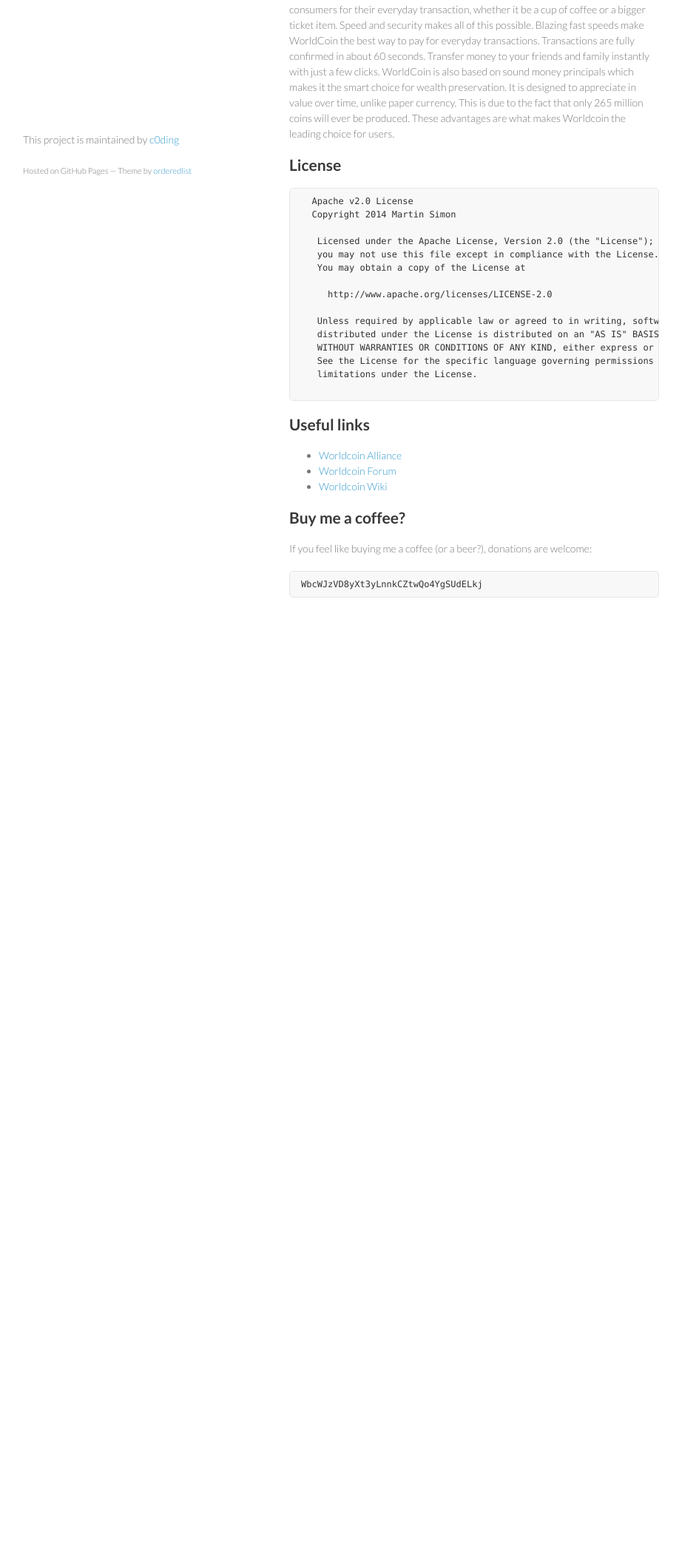
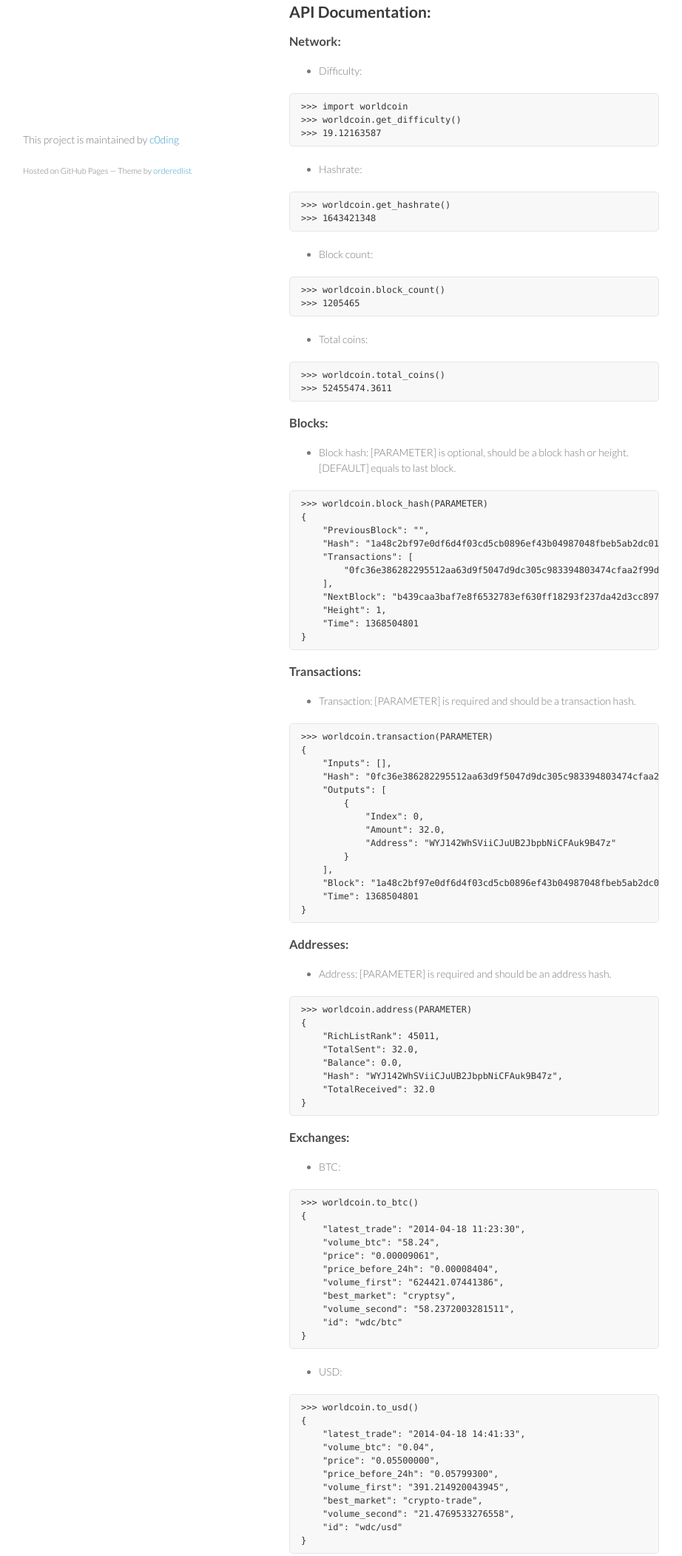
Before and after one commit to barnumbirr/worldcoin-api, a plain HTML site: page index.html in a window 1280 px wide. Shown: the part 490-2594 px from the top of the page at 74% size, without its empty margins (179-1101 px from the left). Before the commit the page ends 1368 px from the top, so only its background shows below. Drawn offline with Linux system fonts and the light colour scheme.

Commit message:
Create gh-pages branch via GitHub

```diff
--- a/index.html
+++ b/index.html
@@ -32,26 +32,136 @@
 <a name="-worldcoin-api" class="anchor" href="#-worldcoin-api"><span class="octicon octicon-link"></span></a><img src="https://raw.github.com/c0ding/worldcoin-api/master/doc/worldcoin.png" height="55" alt="worldcoin" title="worldcoin"> worldcoin-api</h1>
 
 <h2>
-<a name="usage" class="anchor" href="#usage"><span class="octicon octicon-link"></span></a>Usage</h2>
-
-<pre><code>&gt;&gt;&gt; import worldcoin
-&gt;&gt;&gt; worldcoin.get_difficulty()
-&gt;&gt;&gt; 16.26932454
-&gt;&gt;&gt; worldcoin.get_block_count()
-&gt;&gt;&gt; 1203137
-&gt;&gt;&gt; worldcoin.get_total_wdc()
-&gt;&gt;&gt; 52345602.5535
-</code></pre>
-
-<h2>
-<a name="more-about-worldcoin" class="anchor" href="#more-about-worldcoin"><span class="octicon octicon-link"></span></a>More about Worldcoin</h2>
+<a name="more-about-worldcoin" class="anchor" href="#more-about-worldcoin"><span class="octicon octicon-link"></span></a>More about Worldcoin:</h2>
 
 <p>WorldCoin is designed to be the digital currency of the future. At the forefront is it's' blazing fast speed. Your transaction will be fully confirmed in about 60 seconds or less.</p>
 
 <p>The major goal is to become the cryptocurrency of choice for merchants and consumers for their everyday transaction, whether it be a cup of coffee or a bigger ticket item. Speed and security makes all of this possible. Blazing fast speeds make WorldCoin the best way to pay for everyday transactions. Transactions are fully confirmed in about 60 seconds. Transfer money to your friends and family instantly with just a few clicks. WorldCoin is also based on sound money principals which makes it the smart choice for wealth preservation. It is designed to appreciate in value over time, unlike paper currency. This is due to the fact that only 265 million coins will ever be produced. These advantages are what makes Worldcoin the leading choice for users.</p>
 
 <h2>
-<a name="license" class="anchor" href="#license"><span class="octicon octicon-link"></span></a>License</h2>
+<a name="api-documentation" class="anchor" href="#api-documentation"><span class="octicon octicon-link"></span></a>API Documentation:</h2>
+
+<h3>
+<a name="network" class="anchor" href="#network"><span class="octicon octicon-link"></span></a>Network:</h3>
+
+<ul>
+<li>Difficulty:</li>
+</ul><pre><code>&gt;&gt;&gt; import worldcoin
+&gt;&gt;&gt; worldcoin.get_difficulty()
+&gt;&gt;&gt; 19.12163587
+</code></pre>
+
+<ul>
+<li>Hashrate:</li>
+</ul><pre><code>&gt;&gt;&gt; worldcoin.get_hashrate()
+&gt;&gt;&gt; 1643421348
+</code></pre>
+
+<ul>
+<li>Block count:</li>
+</ul><pre><code>&gt;&gt;&gt; worldcoin.block_count()
+&gt;&gt;&gt; 1205465
+</code></pre>
+
+<ul>
+<li>Total coins:</li>
+</ul><pre><code>&gt;&gt;&gt; worldcoin.total_coins()
+&gt;&gt;&gt; 52455474.3611
+</code></pre>
+
+<h3>
+<a name="blocks" class="anchor" href="#blocks"><span class="octicon octicon-link"></span></a>Blocks:</h3>
+
+<ul>
+<li>Block hash:
+[PARAMETER] is optional, should be a block hash or height.
+[DEFAULT] equals to last block.</li>
+</ul><pre><code>&gt;&gt;&gt; worldcoin.block_hash(PARAMETER)
+{
+    "PreviousBlock": "",
+    "Hash": "1a48c2bf97e0df6d4f03cd5cb0896ef43b04987048fbeb5ab2dc013335e40731",
+    "Transactions": [
+        "0fc36e386282295512aa63d9f5047d9dc305c983394803474cfaa2f99d7e1bd0"
+    ],
+    "NextBlock": "b439caa3baf7e8f6532783ef630ff18293f237da42d3cc8975620d3e3ca96bb3",
+    "Height": 1,
+    "Time": 1368504801
+}
+</code></pre>
+
+<h3>
+<a name="transactions" class="anchor" href="#transactions"><span class="octicon octicon-link"></span></a>Transactions:</h3>
+
+<ul>
+<li>Transaction:
+[PARAMETER] is required and should be a transaction hash.</li>
+</ul><pre><code>&gt;&gt;&gt; worldcoin.transaction(PARAMETER)
+{
+    "Inputs": [],
+    "Hash": "0fc36e386282295512aa63d9f5047d9dc305c983394803474cfaa2f99d7e1bd0",
+    "Outputs": [
+        {
+            "Index": 0,
+            "Amount": 32.0,
+            "Address": "WYJ142WhSViiCJuUB2JbpbNiCFAuk9B47z"
+        }
+    ],
+    "Block": "1a48c2bf97e0df6d4f03cd5cb0896ef43b04987048fbeb5ab2dc013335e40731",
+    "Time": 1368504801
+}
+</code></pre>
+
+<h3>
+<a name="addresses" class="anchor" href="#addresses"><span class="octicon octicon-link"></span></a>Addresses:</h3>
+
+<ul>
+<li>Address:
+[PARAMETER] is required and should be an address hash.</li>
+</ul><pre><code>&gt;&gt;&gt; worldcoin.address(PARAMETER)
+{
+    "RichListRank": 45011,
+    "TotalSent": 32.0,
+    "Balance": 0.0,
+    "Hash": "WYJ142WhSViiCJuUB2JbpbNiCFAuk9B47z",
+    "TotalReceived": 32.0
+}
+</code></pre>
+
+<h3>
+<a name="exchanges" class="anchor" href="#exchanges"><span class="octicon octicon-link"></span></a>Exchanges:</h3>
+
+<ul>
+<li>BTC:</li>
+</ul><pre><code>&gt;&gt;&gt; worldcoin.to_btc()
+{
+    "latest_trade": "2014-04-18 11:23:30",
+    "volume_btc": "58.24",
+    "price": "0.00009061",
+    "price_before_24h": "0.00008404",
+    "volume_first": "624421.07441386",
+    "best_market": "cryptsy",
+    "volume_second": "58.2372003281511",
+    "id": "wdc/btc"
+}
+</code></pre>
+
+<ul>
+<li>USD:</li>
+</ul><pre><code>&gt;&gt;&gt; worldcoin.to_usd()
+{
+    "latest_trade": "2014-04-18 14:41:33",
+    "volume_btc": "0.04",
+    "price": "0.05500000",
+    "price_before_24h": "0.05799300",
+    "volume_first": "391.214920043945",
+    "best_market": "crypto-trade",
+    "volume_second": "21.4769533276558",
+    "id": "wdc/usd"
+}
+</code></pre>
+
+<h2>
+<a name="license" class="anchor" href="#license"><span class="octicon octicon-link"></span></a>License:</h2>
 
 <pre><code>  Apache v2.0 License
   Copyright 2014 Martin Simon
@@ -71,7 +181,7 @@
 </code></pre>
 
 <h2>
-<a name="useful-links" class="anchor" href="#useful-links"><span class="octicon octicon-link"></span></a>Useful links</h2>
+<a name="useful-links" class="anchor" href="#useful-links"><span class="octicon octicon-link"></span></a>Useful links:</h2>
 
 <ul>
 <li><a href="http://www.worldcoinalliance.net/">Worldcoin Alliance</a></li>
```
Also changed, not shown: params.json (+1 -1 lines).
